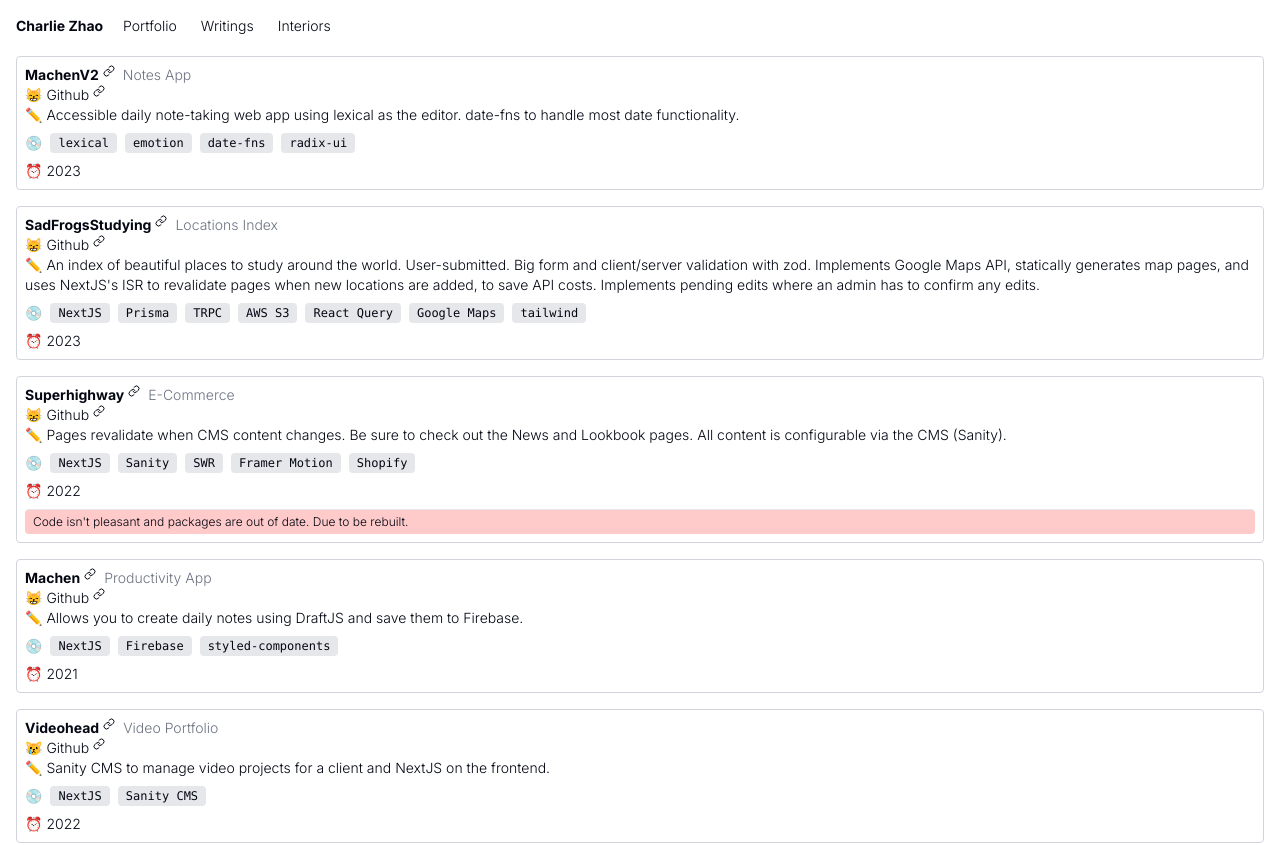
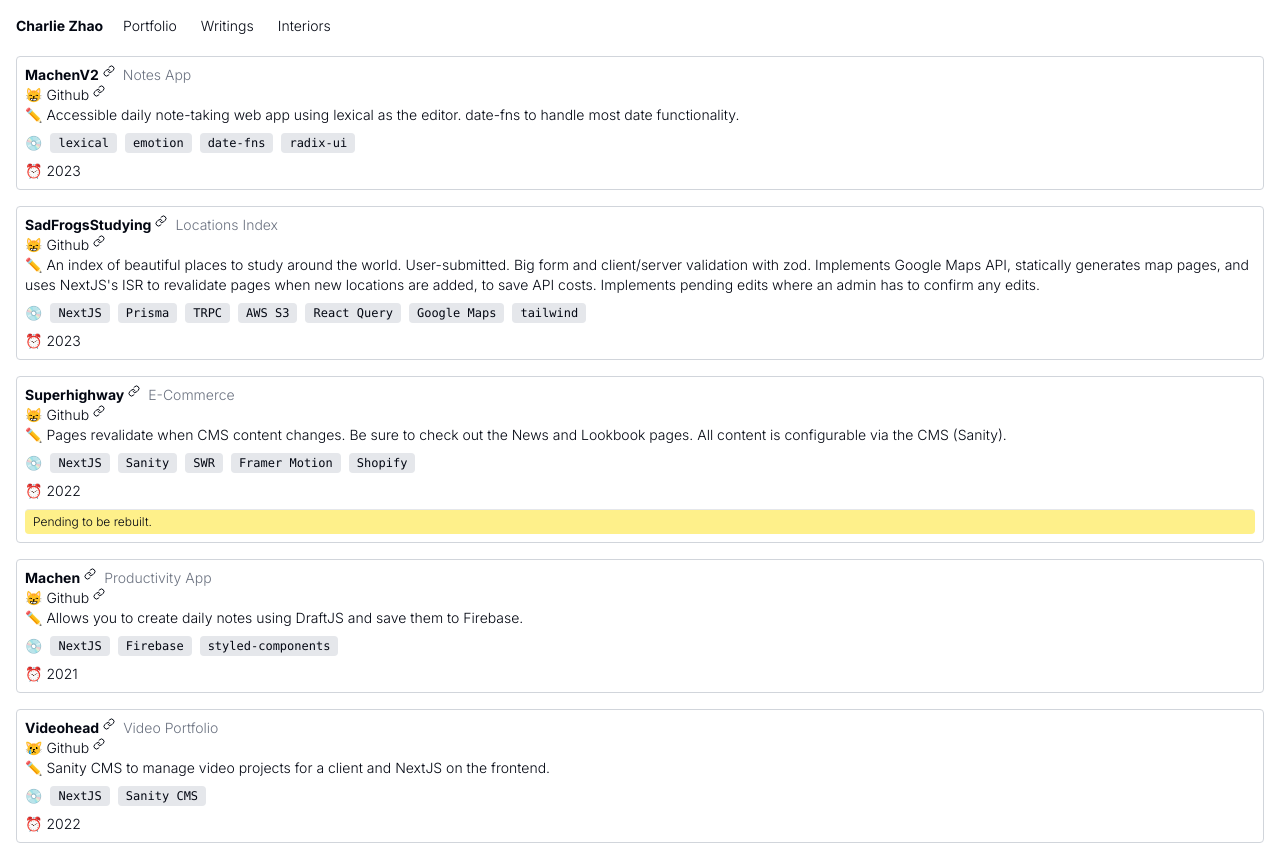
Before and after one commit to skatingincentralpark/portfolio-v2, a Next.js app: page /portfolio in a window 1280 px wide. Shown: the top 845 px of the page. Built offline with nearby package versions, Linux system fonts and the light colour scheme.

Commit message:
Adjust portfolio disclaimer

```diff
--- a/src/app/portfolio/page.tsx
+++ b/src/app/portfolio/page.tsx
@@ -131,9 +131,8 @@ const projects: {
     url: "https://www.feverdream.faith/",
     year: 2022,
     disclaimer: {
-      description:
-        "Code isn't pleasant and packages are out of date.  Due to be rebuilt.",
-      status: "bad",
+      description: "Pending to be rebuilt.",
+      status: "neutral",
     },
     github: "https://github.com/skatingincentralpark/combat-site",
   },
```
